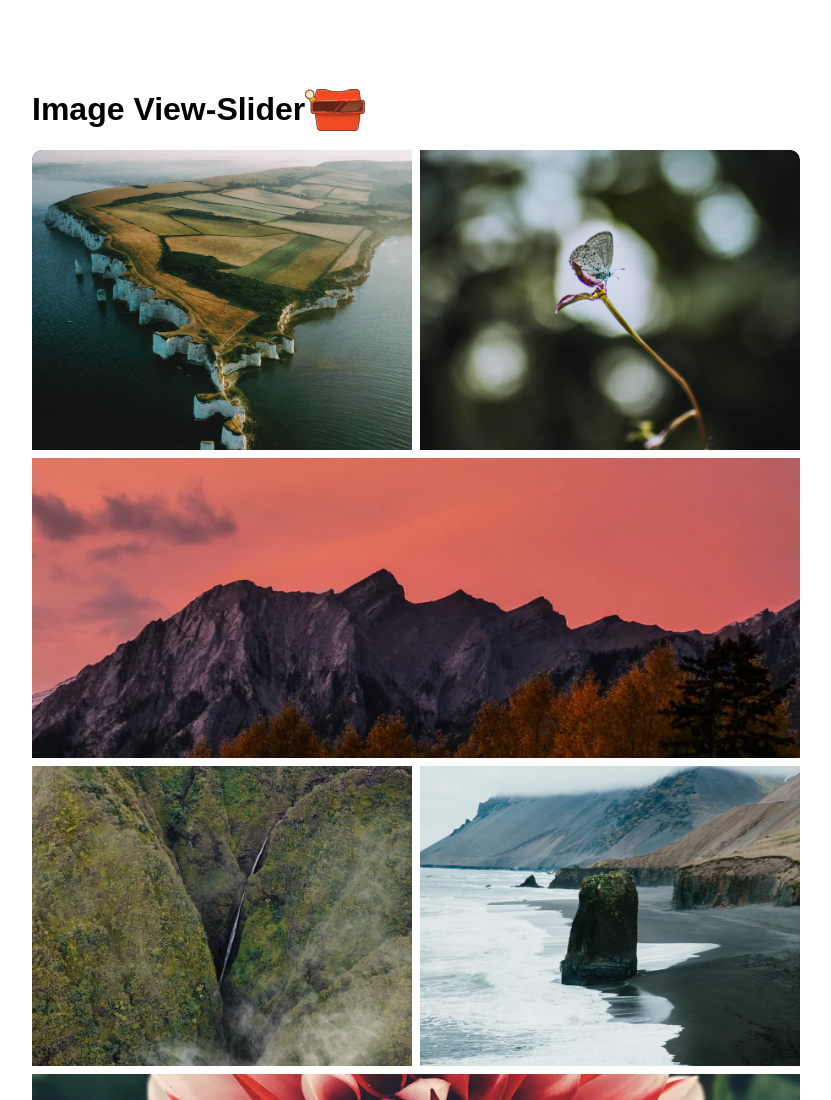
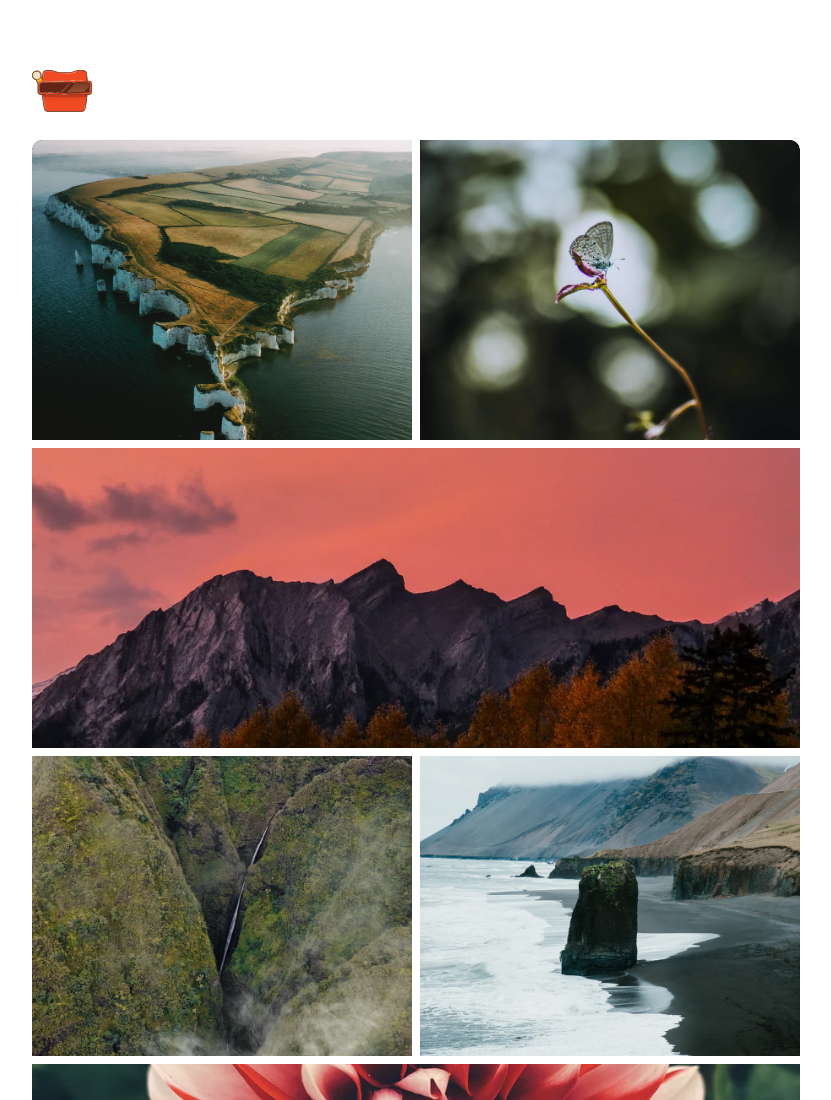
Before and after one commit to an-ik/Image-Slider, a plain HTML site: page index.html in a window 1280 px wide. Shown: the top 1100 px of the page, without its empty margins (224-1055 px from the left). Drawn offline with Linux system fonts and the light colour scheme.

Commit message:
minor updates

```diff
--- a/css/view-master.css
+++ b/css/view-master.css
@@ -29,10 +29,6 @@ body {
           margin: 0px;
           padding: 70px 0px 70px 0px;
           font-family: Arial, Helvetica, sans-serif;
-}
-
-.page-title {
-          display: flex;
 }
 
 /* a Styles */
@@ -93,7 +89,7 @@ a.view-master-close-btn:hover>img {
 .gallery ul {
           display: grid;
           list-style: none;
-          margin: 0px;
+          margin: 24px 0px 0px 0px;
           padding: 0px;
           grid-template-columns: 1fr 1fr;
           grid-auto-rows: 300px;
--- a/index.html
+++ b/index.html
@@ -4,16 +4,13 @@
 <head>
           <meta charset="UTF-8">
           <meta name="viewport" content="width=device-width, initial-scale=1, shrink-to-fit=no">
-          <title>Vanilla JS View Master</title>
+          <title>View-Master</title>
           <link rel="stylesheet" href="css/view-master.css?v3" type="text/css" class="css">
 </head>
 
 <body>
           <div class="gallery">
-                    <div class="page-title">
-                              <h1>Image View-Slider</h1>
                               <img src="img/viewMaster.svg" alt="viewmaster" />
-                    </div>
                     <ul>
                               <li><a href="javascript:void(0)"><img src="img/1sm.webp" alt="Photo of a chick"></a></li>
                               <li><a href="javascript:void(0)"><img src="img/2sm.webp" alt="Photo of a flower"></a></li>
```
